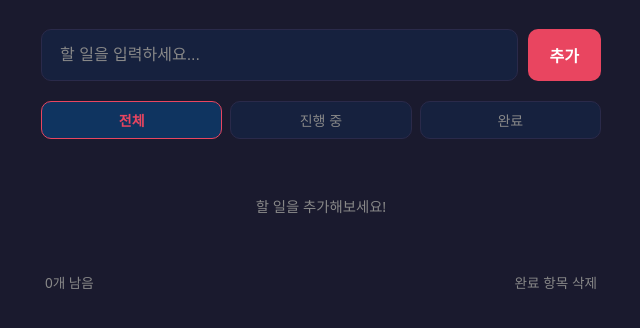
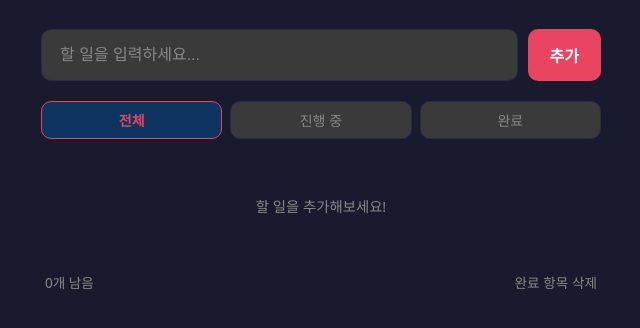
Before and after one commit to UdaGyeom/todo, a plain HTML site: page index.html in a window 1280 px wide. Shown: the part 128-456 px from the top of the page, without its empty margins (319-959 px from the left). Drawn offline with Linux system fonts and the light colour scheme.

Commit message:
Update todo item background to gray

```diff
--- a/style.css
+++ b/style.css
@@ -6,7 +6,7 @@
 
 :root {
   --bg: #1a1a2e;
-  --surface: #16213e;
+  --surface: #3a3a3a;
   --surface2: #0f3460;
   --accent: #e94560;
   --accent-hover: #c73652;
```
